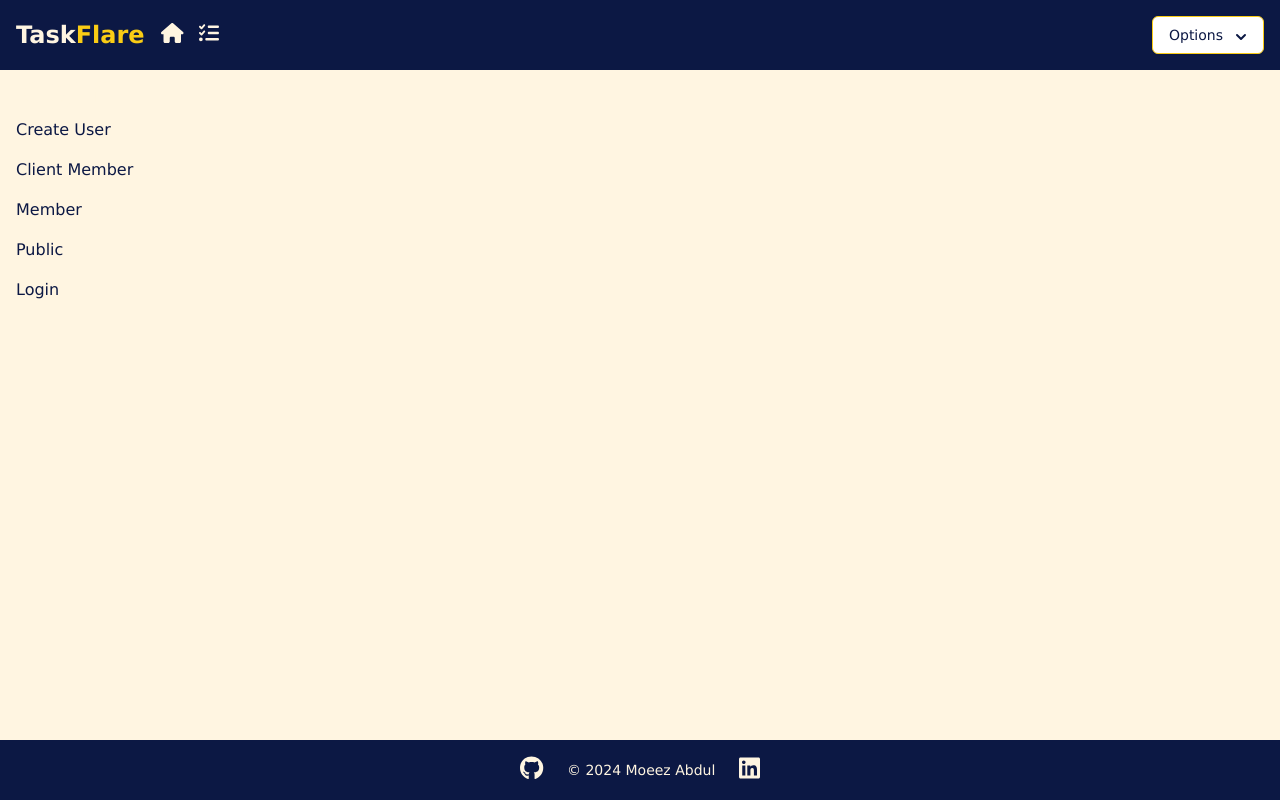
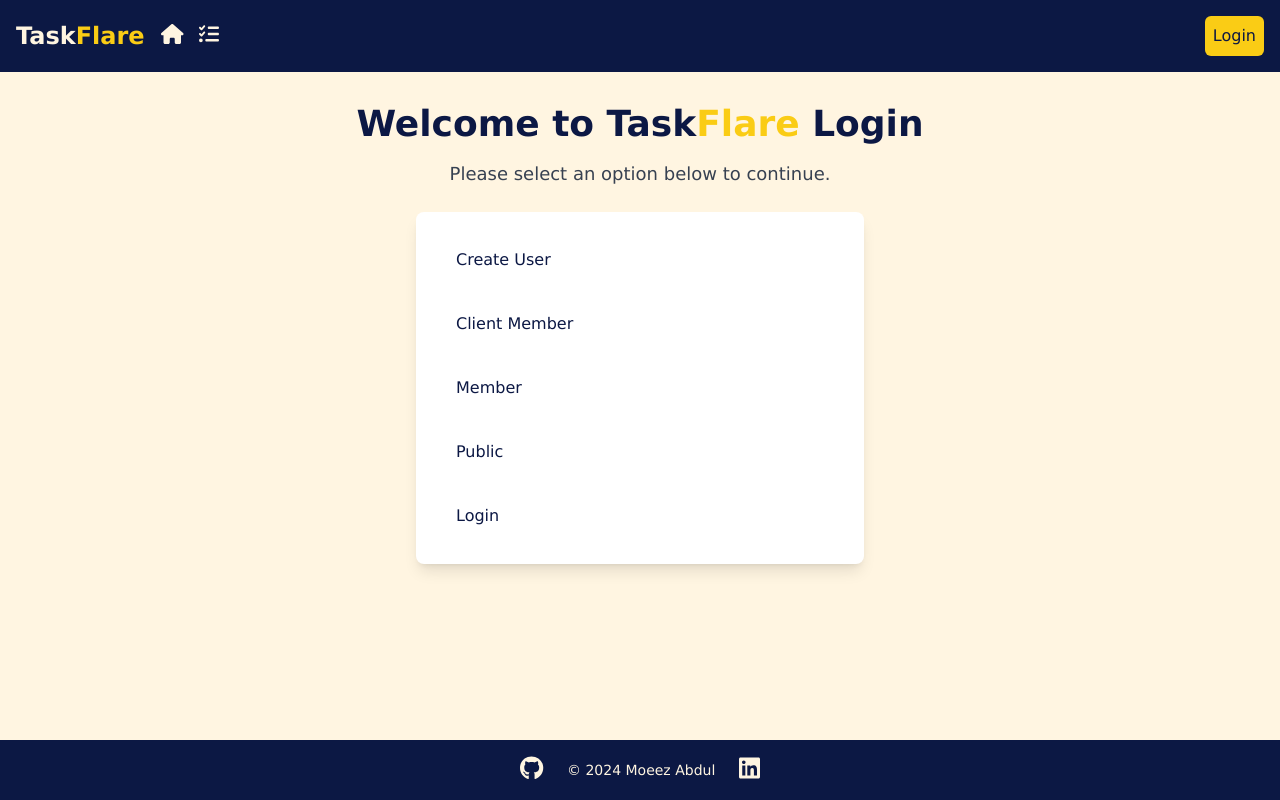
Before and after one commit to Mo-Gamer-2000/TaskFlare, a Next.js app: page /LoginPage in a window 1280 px wide. Built offline with nearby package versions, Linux system fonts and the light colour scheme; no server answers.

Commit message:
Majur UI Update and Removed Uneccessary Code, and Implemented new Login Page where Options are available

```diff
--- a/app/(components)/DropdownMenu.jsx
+++ b/app/(components)/DropdownMenu.jsx
@@ -1,91 +1,11 @@
-"use client";
-import { useState, useEffect, useRef } from "react";
 import Link from "next/link";
 
 const DropdownMenu = () => {
-  const [isOpen, setIsOpen] = useState(false);
-  const dropdownRef = useRef(null);
-
-  useEffect(() => {
-    const handleClickOutside = (event) => {
-      if (dropdownRef.current && !dropdownRef.current.contains(event.target)) {
-        setIsOpen(false);
-      }
-    };
-
-    document.addEventListener("mousedown", handleClickOutside);
-    return () => {
-      document.removeEventListener("mousedown", handleClickOutside);
-    };
-  }, []);
-
   return (
-    <div className="relative inline-block text-left" ref={dropdownRef}>
-      <div>
-        <button
-          type="button"
-          className="inline-flex justify-center w-full rounded-md border border-yellow-400 shadow-sm px-4 py-2 bg-white text-sm font-medium text-purple-accent hover:bg-yellow-200 focus:outline-none focus:ring-2 focus:ring-offset-2 focus:ring-yellow-400"
-          id="menu-button"
-          aria-expanded={isOpen}
-          aria-haspopup="true"
-          onClick={() => setIsOpen(!isOpen)}
-        >
-          Options
-          <svg
-            className="-mr-1 ml-2 h-5 w-5"
-            xmlns="http://www.w3.org/2000/svg"
-            viewBox="0 0 20 20"
-            fill="currentColor"
-            aria-hidden="true"
-          >
-            <path
-              fillRule="evenodd"
-              d="M5.293 9.293a1 1 0 011.414 0L10 12.586l3.293-3.293a1 1 0 011.414 1.414l-4 4a1 1 0 01-1.414 0l-4-4a1 1 0 010-1.414z"
-              clipRule="evenodd"
-            />
-          </svg>
-        </button>
-      </div>
-
-      {isOpen && (
-        <div
-          className="origin-top-right absolute right-0 mt-2 w-56 rounded-md shadow-lg bg-white ring-1 ring-black ring-opacity-5 focus:outline-none"
-          onMouseLeave={() => setIsOpen(false)}
-        >
-          <div className="flex flex-col py-2">
-            <Link
-              href="/CreateUser"
-              className="block px-4 py-2 text-purple-accent hover:bg-yellow-200 rounded-md"
-            >
-              Create User
-            </Link>
-            <Link
-              href="/ClientMember"
-              className="block px-4 py-2 text-purple-accent hover:bg-yellow-200 rounded-md"
-            >
-              Client Member
-            </Link>
-            <Link
-              href="/Member"
-              className="block px-4 py-2 text-purple-accent hover:bg-yellow-200 rounded-md"
-            >
-              Member
-            </Link>
-            <Link
-              href="/Public"
-              className="block px-4 py-2 text-purple-accent hover:bg-yellow-200 rounded-md"
-            >
-              Public
-            </Link>
-            <Link
-              href="/LoginPage"
-              className="block px-4 py-2 text-purple-accent hover:bg-yellow-200 rounded-md"
-            >
-              Login
-            </Link>
-          </div>
-        </div>
-      )}
+    <div className="relative inline-block text-left bg-yellow-400 hover:bg-yellow-200 text-purple-accent rounded-md">
+      <Link href="/LoginPage" className="block px-2 py-2">
+        Login
+      </Link>
     </div>
   );
 };
--- a/app/LoginPage/page.jsx
+++ b/app/LoginPage/page.jsx
@@ -4,45 +4,51 @@ import { options } from "../api/auth/[...nextauth]/options";
 
 const Login = async () => {
   const session = await getServerSession(options);
+
   return (
-    <div>
-      <h1>Login</h1>
-      <div>
+    <div className="flex flex-col items-center justify-center bg-page py-8 px-4">
+      <h1 className="text-4xl font-bold text-purple-accent mb-4 text-center">
+        Welcome to Task<span className="text-yellow-400">Flare</span> Login
+      </h1>
+      <p className="text-lg text-gray-700 mb-6">
+        Please select an option below to continue.
+      </p>
+      <div className="grid grid-cols-1 gap-4 max-w-md w-full bg-white rounded-lg shadow-lg p-6">
         <Link
           href="/CreateUser"
-          className="block px-4 py-2 text-purple-accent hover:bg-yellow-200 rounded-md"
+          className="block px-4 py-3 text-purple-accent hover:bg-yellow-200 rounded-md transition duration-300"
         >
           Create User
         </Link>
         <Link
           href="/ClientMember"
-          className="block px-4 py-2 text-purple-accent hover:bg-yellow-200 rounded-md"
+          className="block px-4 py-3 text-purple-accent hover:bg-yellow-200 rounded-md transition duration-300"
         >
           Client Member
         </Link>
         <Link
           href="/Member"
-          className="block px-4 py-2 text-purple-accent hover:bg-yellow-200 rounded-md"
+          className="block px-4 py-3 text-purple-accent hover:bg-yellow-200 rounded-md transition duration-300"
         >
           Member
         </Link>
         <Link
           href="/Public"
-          className="block px-4 py-2 text-purple-accent hover:bg-yellow-200 rounded-md"
+          className="block px-4 py-3 text-purple-accent hover:bg-yellow-200 rounded-md transition duration-300"
         >
           Public
         </Link>
         {session ? (
           <Link
             href="/api/auth/signout?callbackUrl=/"
-            className="block px-4 py-2 text-purple-accent hover:bg-yellow-200 rounded-md"
+            className="block px-4 py-3 text-purple-accent hover:bg-yellow-200 rounded-md transition duration-300"
           >
             Logout
           </Link>
         ) : (
           <Link
             href="/api/auth/signin"
-            className="block px-4 py-2 text-purple-accent hover:bg-yellow-200 rounded-md"
+            className="block px-4 py-3 text-purple-accent hover:bg-yellow-200 rounded-md transition duration-300"
           >
             Login
           </Link>
```
